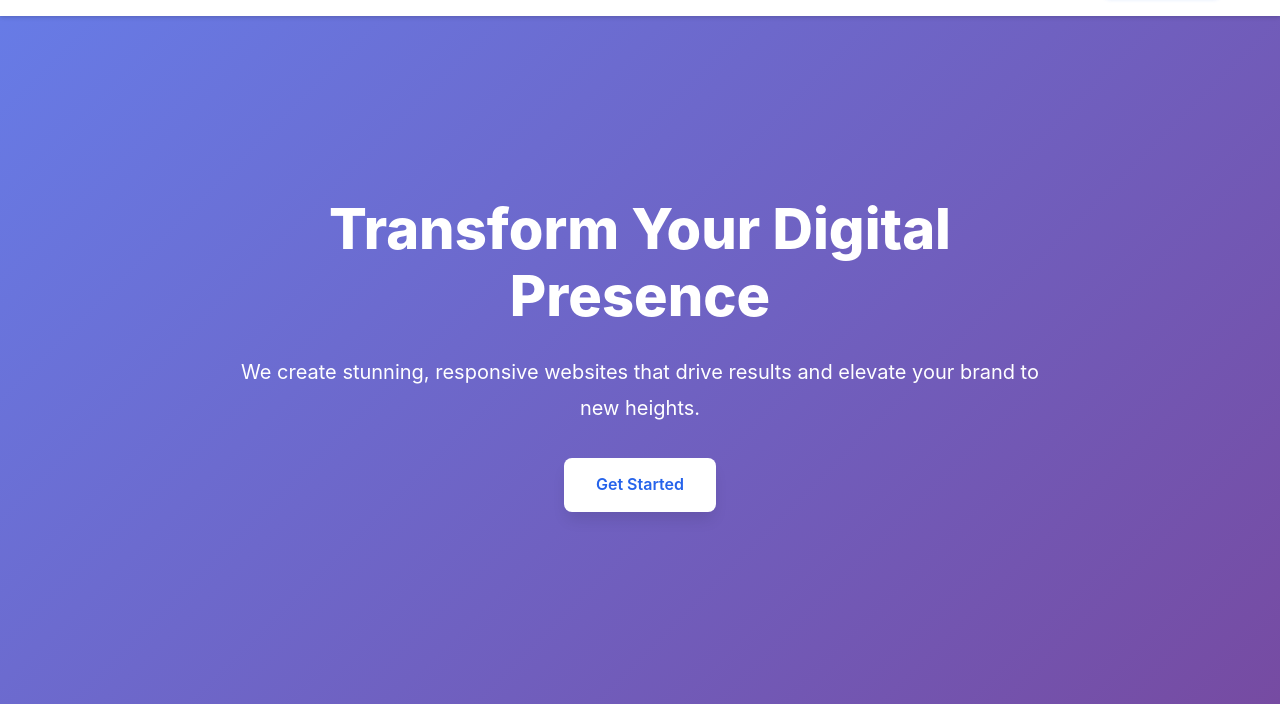
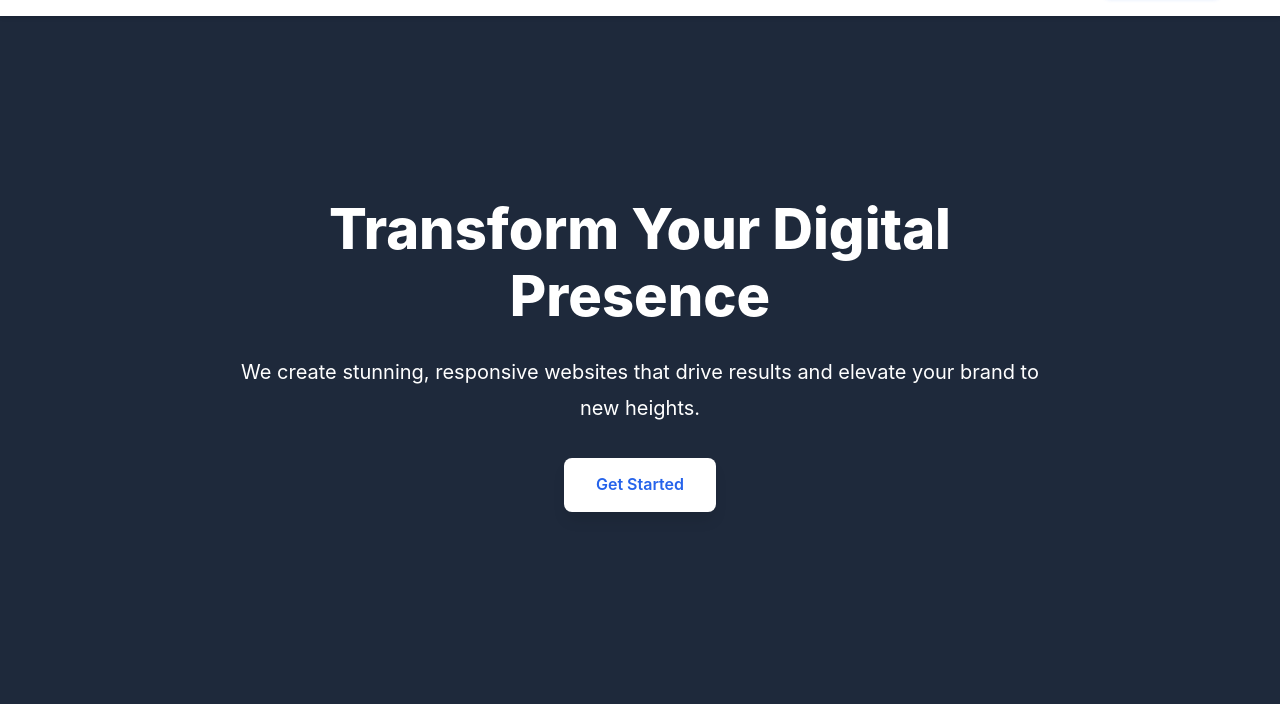
Before and after one commit to Narendra0210/mech_website, a plain HTML site: page index.html in a window 1280 px wide. Shown: the part 96-800 px from the top of the page. Drawn offline with Linux system fonts and the light colour scheme; no server answers.

Commit message:
secound commit

```diff
--- a/style.css
+++ b/style.css
@@ -283,7 +283,8 @@ body {
     display: flex;
     align-items: center;
     justify-content: center;
-    background: linear-gradient(135deg, #667eea 0%, #764ba2 100%);
+    /* background: linear-gradient(135deg, #667eea 0%, #764ba2 100%); */
+    background:#1e293b;;
     color: var(--bg-white);
     text-align: center;
     padding: 180px 20px 80px;
```
